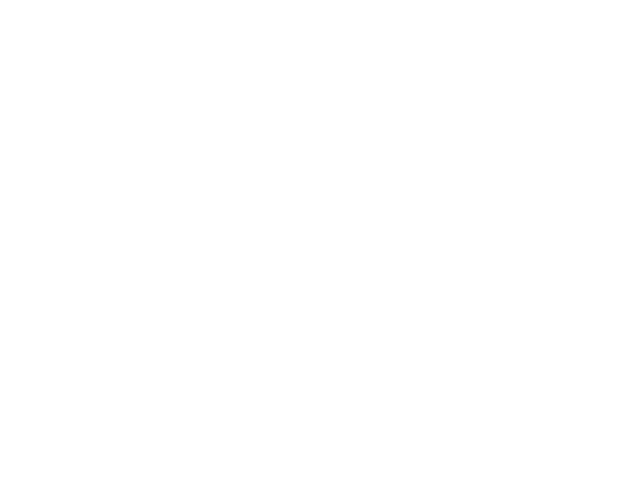
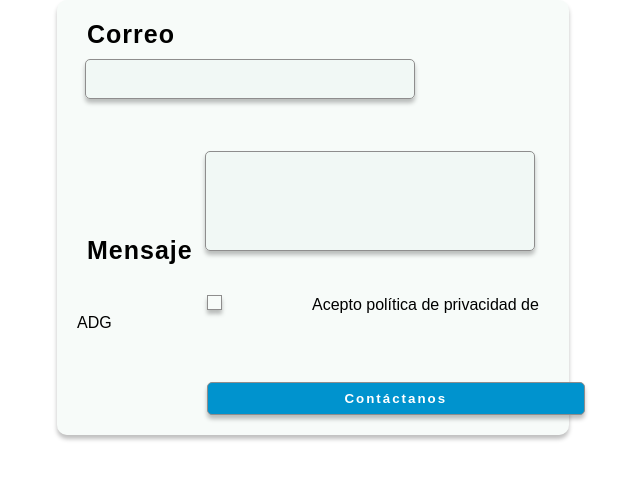
Before and after one commit to gabgnzlz/Front-AsociacionDiabeticosGetafe, a React (Create React App) app in the folder frontadg/: page / in a window 1280 px wide. Shown: the top 480 px of the page, without its empty margins (327-967 px from the left). Built offline with nearby package versions, Linux system fonts and the light colour scheme.

Commit message:
formularios

```diff
--- a/frontadg/src/App.js
+++ b/frontadg/src/App.js
@@ -1,12 +1,13 @@
 import React from 'react';
 import './App.css';
-
+import Contacto from './components/formularios/form_contacto/Contacto';
 
 function App() {
   return (
 
 
     <>
+<Contacto/>
 
     </>
 
--- /dev/null
+++ b/frontadg/src/components/formularios/form_contacto/Contacto.jsx
@@ -0,0 +1,31 @@
+import React from 'react';
+import "./form_contacto.css";
+
+function Contacto() {
+  return (
+    <div className="container_fcontacto">
+    <form action="" className="form">
+        <div className="form-input">
+            <label for="email">Correo</label>
+            <input type="text" id="email"/>
+        </div>
+        <br></br>
+        <br></br>
+
+        <div className="form-input">
+            <label for="mensaje">Mensaje</label>
+            <textarea name="mensaje" id="mensaje"></textarea>
+            </div>
+        <div>
+            <input type="checkbox" id="termsAndConditions"/>
+            <label for="termsAndConditions">Acepto política de privacidad de ADG</label>
+        </div>
+        <div className="form-button">
+            <input type="submit" value="Contáctanos"/>
+        </div>
+    </form>
+</div>
+  )
+}
+
+export default Contacto
--- /dev/null
+++ b/frontadg/src/components/formularios/form_contacto/form_contacto.css
@@ -0,0 +1,93 @@
+
+
+*{box-sizing:border-box;}
+
+
+.container_fcontacto {
+	width: 40%;
+
+	padding: 20px;
+	border-radius:10px;
+	box-shadow: 0px 4px 4px rgba(0,0,0,0.25);
+	margin:auto;
+	background-color:rgba(222, 238, 229, 0.25);
+	font-family:Arial, Helvetica, sans-serif;
+
+}
+.form-input input {
+	width:70%;
+	padding:3px 10px;
+	border-radius:5px;
+    border:0.1px solid rgb(142, 141, 141);
+	margin: 8px;
+	margin-top: 10px;
+	margin-right: 40px;
+    height: 40px;
+	box-shadow: 0px 4px 4px rgba(0, 0, 0, 0.25);
+	background-color:rgba(222, 238, 229, 0.25);
+
+}
+
+.form-input label {
+
+    width: 100px;
+	font-weight: bold;
+	display:inline-block;
+	margin-left: 10px;
+	margin-right: 10px;
+	letter-spacing: 1px;
+	font-size:  25px;
+}
+
+.form-button input{
+	width:80%;
+	padding:8px;
+	margin-left: 130px;
+	margin-top: 50px;
+	letter-spacing: 2px;
+	border-radius:5px;
+	display:inline-block;
+	color:#fff;
+	font-weight: bold;
+	background-color: #0093CE;
+    box-shadow: 0px 4px 4px rgba(0, 0, 0, 0.25);
+    border:0.1px solid rgb(142, 141, 141);
+}
+
+
+.aviso{
+	font-size: 200px;
+	color: rgb(192, 16, 16);
+	text-align: left;
+	display:block;
+
+
+}
+
+
+[type="checkbox"]{
+    appearance: none;
+    border:0.1px solid rgb(142, 141, 141);
+    width: 15px;
+    height: 15px;
+    box-shadow: 0px 4px 4px rgba(0, 0, 0, 0.25);
+    border:0.1px solid rgb(142, 141, 141);
+    margin-top: 30px;
+    margin-left:130px;
+	margin-right: 90px;
+	padding-right: 1px;
+
+}
+
+textarea{
+	font-size: 10px;
+	border-radius:5px;
+	resize: none;
+	width:70%;
+	padding:3px 10px;
+    border:0.1px solid rgb(142, 141, 141);
+	margin: 8px;
+    height: 100px;
+	box-shadow: 0px 4px 4px rgba(0, 0, 0, 0.25);
+	background-color:rgba(222, 238, 229, 0.25);
+}
--- /dev/null
+++ b/frontadg/src/components/formularios/form_ingresar/ingresar.css
@@ -0,0 +1,77 @@
+body {
+    background-color:white
+
+}
+
+*{box-sizing:border-box;}
+
+form{
+	width:400px;
+	padding: 20px;
+	border-radius:10px;
+	box-shadow: 0px 4px 4px rgba(0,0,0,0.25);
+	margin:auto;
+	background-color:rgba(222, 238, 229, 0.25);
+
+
+    font-family:Arial, Helvetica, sans-serif;
+
+}
+
+h1{
+    color:black;
+    text-align:center;
+    font-size: 25px;
+    margin-bottom:25px;
+	letter-spacing: 1px;
+}
+
+form label{
+	width:72px;
+	font-weight: 600;
+	display:inline-block;
+	margin-left: 10px;
+	letter-spacing: 1px;
+
+}
+
+
+form input{
+	width:350px;
+	padding:3px 10px;
+	border-radius:5px;
+    border:0.1px solid rgb(142, 141, 141);
+
+	margin: 8px;
+    height: 40px;
+
+	box-shadow: 0px 4px 4px rgba(0, 0, 0, 0.25);
+	background-color:rgba(222, 238, 229, 0.25);
+
+}
+form input[type="submit"]{
+	width:350px;
+	padding:8px 8px;
+	margin-top:32px;
+	letter-spacing: 1px;
+	border-radius:5px;
+	display:block;
+	color:#fff;
+	font-size: 20px;
+	font-weight: bold;
+	background-color: #0093CE;
+}
+
+.contrasena{
+	font-size: 10px;
+	color:black;
+	margin-left: 10px;
+
+
+}
+
+@media (max-width:480px) {
+    form {
+        width: 100%;
+    }
+}
--- /dev/null
+++ b/frontadg/src/components/formularios/form_suscribete/sus.css
@@ -0,0 +1,77 @@
+
+
+*{box-sizing:border-box;}
+
+
+.container {
+	width:400px;
+
+	padding: 20px;
+	border-radius:10px;
+	box-shadow: 0px 4px 4px rgba(0,0,0,0.25);
+	margin:auto;
+	background-color:rgba(222, 238, 229, 0.25);
+	font-family:Arial, Helvetica, sans-serif;
+
+}
+
+
+
+.form-input input {
+	width:350px;
+	padding:3px 10px;
+	border-radius:5px;
+    border:0.1px solid rgb(142, 141, 141);
+	margin: 8px;
+    height: 40px;
+	box-shadow: 0px 4px 4px rgba(0, 0, 0, 0.25);
+	background-color:rgba(222, 238, 229, 0.25);
+
+}
+
+
+.form-input label {
+
+    width:72px;
+	font-weight: 600;
+	display:inline-block;
+	margin-left: 10px;
+	letter-spacing: 1px;
+}
+.aviso{
+	font-size: 15px;
+	color: black;
+	text-align: left;
+	padding-left: 10px;
+}
+
+.form-button input{
+
+    width:350px;
+	padding:8px 8px;
+	margin-top:32px;
+	letter-spacing: 2px;
+	border-radius:5px;
+	display:block;
+	color:#fff;
+	font-size: 20px;
+	font-weight: bold;
+	background-color: #0093CE;
+    box-shadow: 0px 4px 4px rgba(0, 0, 0, 0.25);
+    border:0.1px solid rgb(142, 141, 141);
+
+}
+
+
+
+[type="checkbox"]{
+    appearance: none;
+    border:0.1px solid rgb(142, 141, 141);
+    width: 15px;
+    height: 15px;
+    box-shadow: 0px 4px 4px rgba(0, 0, 0, 0.25);
+    border:0.1px solid rgb(142, 141, 141);
+    margin-top: 10px;
+    margin-left: 10px;
+
+}
```
Also changed, not shown: frontadg/src/components/blog/Barra.jsx (added, +15 -0 lines), frontadg/src/components/blog/barra.css (added, +37 -0 lines), frontadg/src/components/formularios/form_ingresar/Ingresar.jsx (added, +31 -0 lines), frontadg/src/components/formularios/form_suscribete/Suscripcion.jsx (added, +36 -0 lines).
